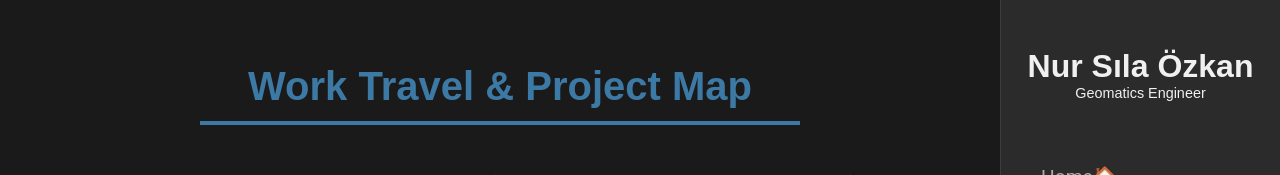
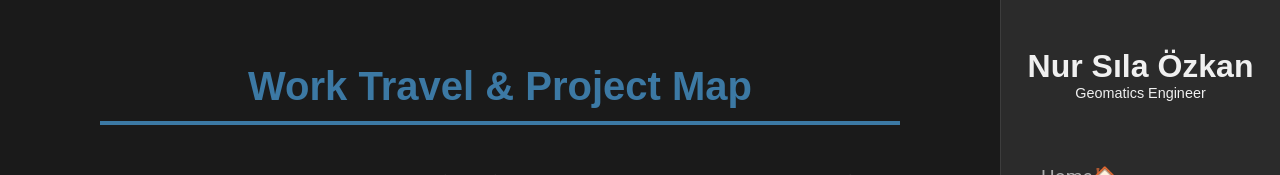
Before and after one commit to GMT-458-Web-GIS/personal-web-page-nurslaozkan, a plain HTML site: page map.html in a window 1280 px wide. Shown: the top 175 px of the page. Drawn offline with nearby package versions, Linux system fonts and the light colour scheme; a script that the page names is missing.

Commit message:
Add files via upload

```diff
--- a/style.css
+++ b/style.css
@@ -133,8 +133,7 @@ section h2::after {
     content: '';
     position: absolute;
     display: block;
-    width: 100%;
-    max-width: 600px;
+    width: 800px;
     height: 4px;
     background: var(--accent-color);
     bottom: 0;
@@ -417,7 +416,7 @@ section h2::after {
     .about-container {
         flex-direction: column;
     }
-    .project-grid{
+    .project-grid {
         grid-template-columns: 1fr;
     }
 }
```
